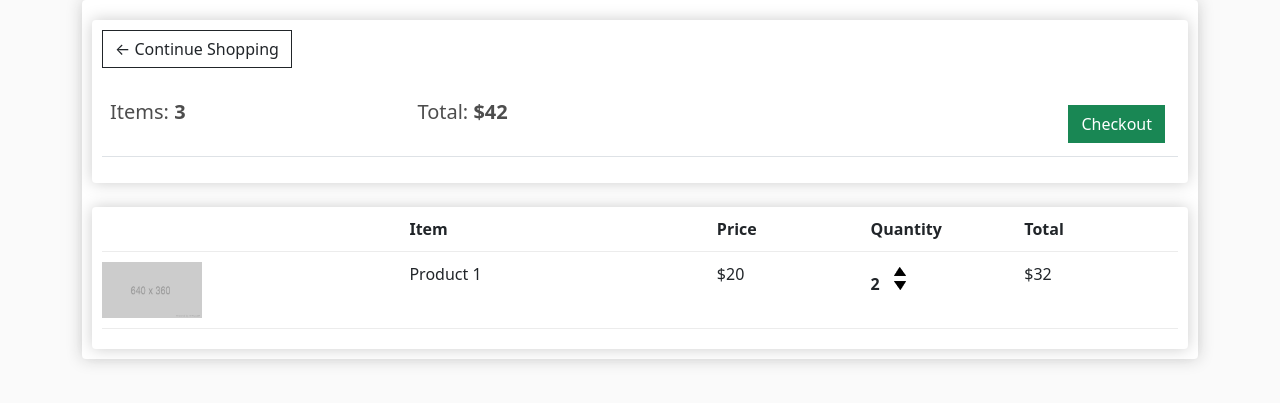
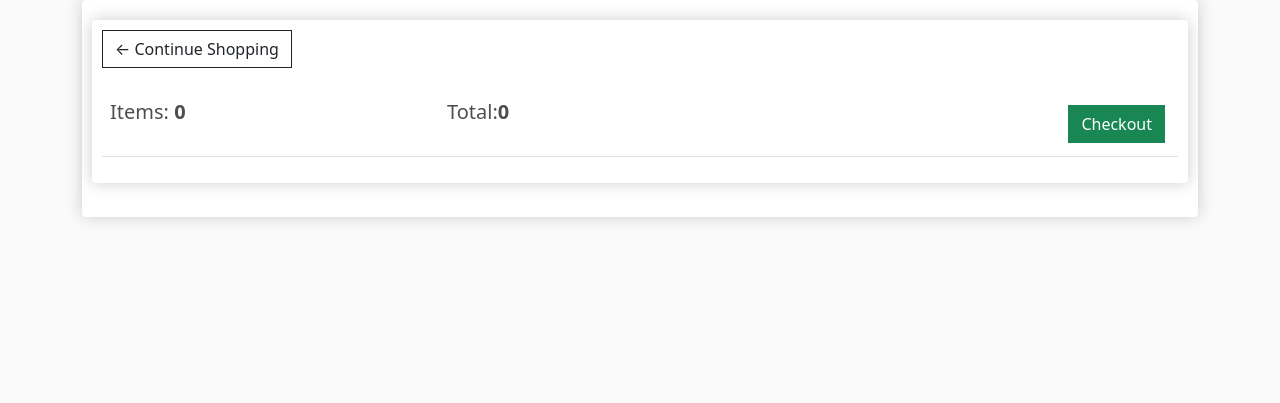
Before and after one commit to facumruiz/ecommDjango, a Django app: page /cart/ in a window 1280 px wide. Shown: the part 95-498 px from the top of the page. Run offline with Django 4.2, Linux system fonts and the light colour scheme; lists and menus that the app fills with data are empty.

Commit message:
add render cart data

```diff
--- a/store/templates/store/cart.html
+++ b/store/templates/store/cart.html
@@ -14,10 +14,10 @@
                 <table class="table">
                     <tr>
                         <th>
-                            <h5>Items: <strong>3</strong></h5>
+                            <h5>Items: <strong>{{ order.get_cart_items }}</strong></h5>
                         </th>
                         <th>
-                            <h5>Total:<strong> $42</strong></h5>
+                            <h5>Total:<strong>{{ order.get_cart_total }}</strong></h5>
                         </th>
                         <th>
                             <a style="float:right; margin:5px;" class="btn btn-success"
@@ -29,6 +29,8 @@
             </div>
 
             <br>
+
+            {% for item in items %}
             <div class="box-element">
                 <div class="cart-row">
                     <div style="flex:2"></div>
@@ -39,15 +41,15 @@
                 </div>
 
                 <div class="cart-row">
-                    <div style="flex:2"><img class="row-image" src="{% static 'images/placeholder.png' %}"></div>
+                    <div style="flex:2"><img class="row-image" src="{{ item.product.imageURL }}"></div>
                     <div style="flex:2">
-                        <p>Product 1</p>
+                        <p>{{ item.product.name }}</p>
                     </div>
                     <div style="flex:1">
-                        <p>$20</p>
+                        <p>{{ item.product.price|floatformat:2 }}</p>
                     </div>
                     <div style="flex:1">
-                        <p class="quantity">2</p>
+                        <p class="quantity">{{ item.quantity }}</p>
                         <div class="quantity">
                             <img class="chg-quantity" src="{% static  'images/arrow-up.png' %}">
 
@@ -55,10 +57,10 @@
                         </div>
                     </div>
                     <div style="flex:1">
-                        <p>$32</p>
+                        <p>{{ item.get_total }}</p>
                     </div>
                 </div>
-
+                {% endfor %}
             </div>
         </div>
     </div>
--- a/store/views.py
+++ b/store/views.py
@@ -9,7 +9,15 @@ def store(request):
     return render(request, 'store/store.html', context)
 
 def cart(request):
-    context = {}
+
+    if request.user.is_authenticated:
+        customer = request.user.customer
+        order, created = Order.objects.get_or_create(customer=customer, complete=False)
+        items = order.orderitem_set.all()
+    else:
+        items = []
+        order = {'get_cart_total':0, 'get_cart_items':0}
+    context = {'items':items, 'order':order}
     return render(request, 'store/cart.html', context)
 
 def checkout(request):
```
Also changed, not shown: store/models.py (+18 -0 lines), db.sqlite3.
